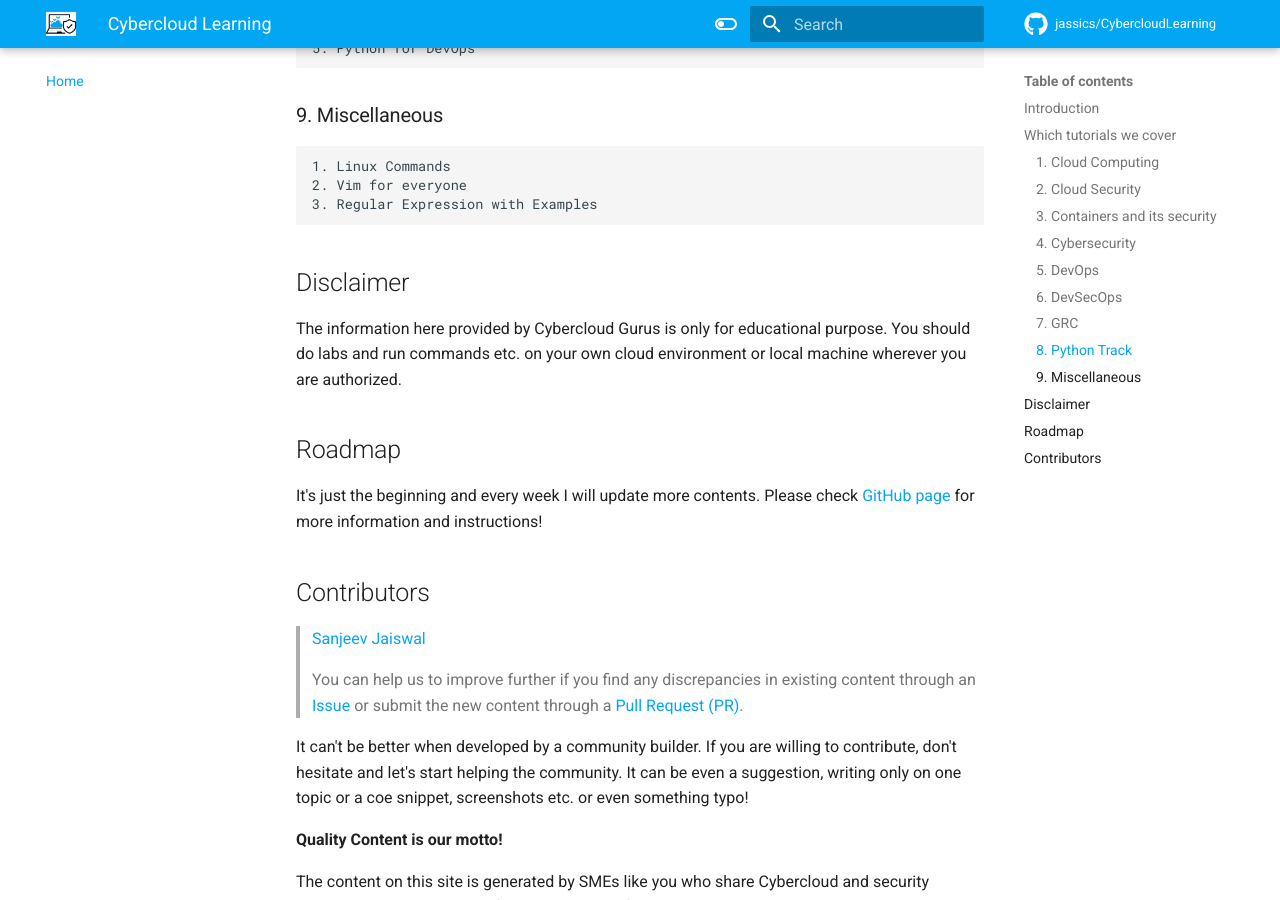
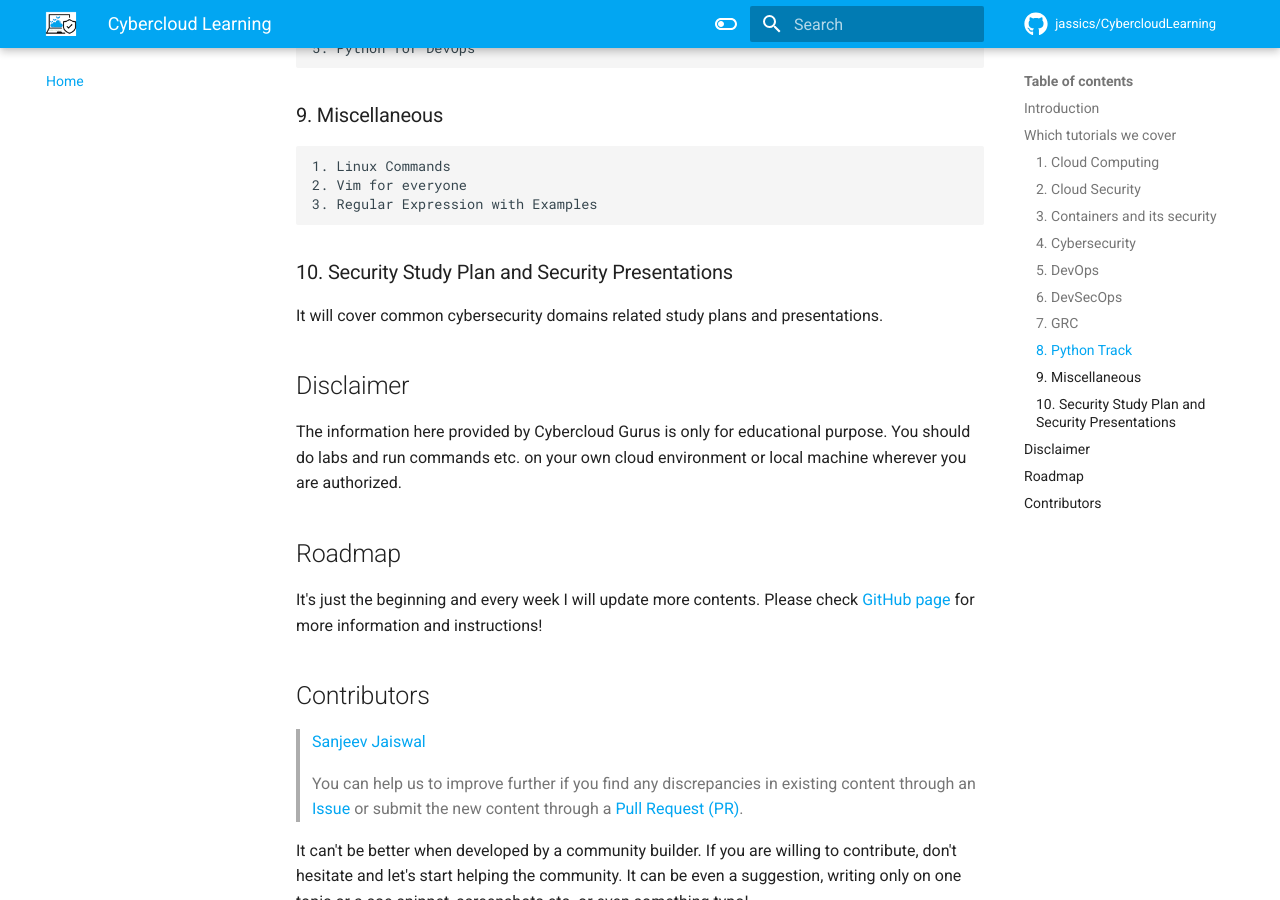
Before and after one commit to jassics/CybercloudLearning, an MkDocs documentation site: the page built from docs/index.md, in a window 1280 px wide and 900 px high, scrolled down 2385 px. Built offline with MkDocs 1.6.1 and Material for MkDocs 9.7.7, drawn with Linux system fonts in a browser that asks for light colours; comment, search, counter and statistics services are not loaded.

Commit message:
Renamed study-plan to cybersecurity-study-plan and updated nav in mkdocs.yml

```diff
--- a/docs/index.md
+++ b/docs/index.md
@@ -74,6 +74,8 @@ We cover topics related to Cloud Computing, DevSecOps and Cybersecurity as menti
     1. Linux Commands
     2. Vim for everyone
     3. Regular Expression with Examples
+### 10. Security Study Plan and Security Presentations
+It will cover common cybersecurity domains related study plans and presentations.
 
 ## Disclaimer
 The information here provided by Cybercloud Gurus is only for educational purpose.
--- a/mkdocs.yml
+++ b/mkdocs.yml
@@ -130,7 +130,7 @@ nav:
         - 'Python for Automation': python-track/python-for-automation.md
         - 'Python for DevOps': python-track/python-for-devops.md
         - 'Python for Cybersecurity': python-track/python-for-cybersecurity.md
-    - Study Plan:
+    - Cybersecurity Study Plan:
         - 'Application Security Study Plan': study-plan/application-security-study-plan.md
         - 'AWS Security Study Plan': study-plan/aws-security-study-plan.md
         - 'Azure Security Study Plan': study-plan/azure-security-study-plan.md
```
Also changed, not shown: docs/cybersecurity-study-plan/application-security-study-plan.md (added), docs/cybersecurity-study-plan/aws-security-study-plan.md (renamed from docs/study-plan/aws-security-study-plan.md), docs/cybersecurity-study-plan/azure-security-study-plan.md (added), docs/cybersecurity-study-plan/common-skills-study-plan.md (added), docs/cybersecurity-study-plan/devsecops-study-plan.md (added), docs/cybersecurity-study-plan/docker-security-study-plan.md (added), docs/cybersecurity-study-plan/gcp-security-study-plan.md (added), docs/cybersecurity-study-plan/kubernetes-security-study-plan.md (added), docs/cybersecurity-study-plan/network-security-study-plan.md (added), docs/cybersecurity-study-plan/python-for-security-study-plan.md (added), docs/cybersecurity-study-plan/web-security-testing-study-plan.md (added).
